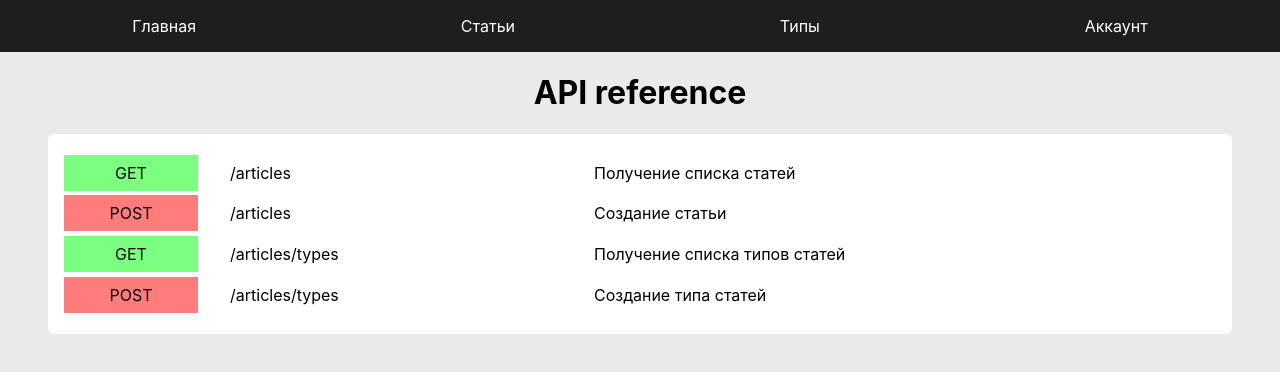
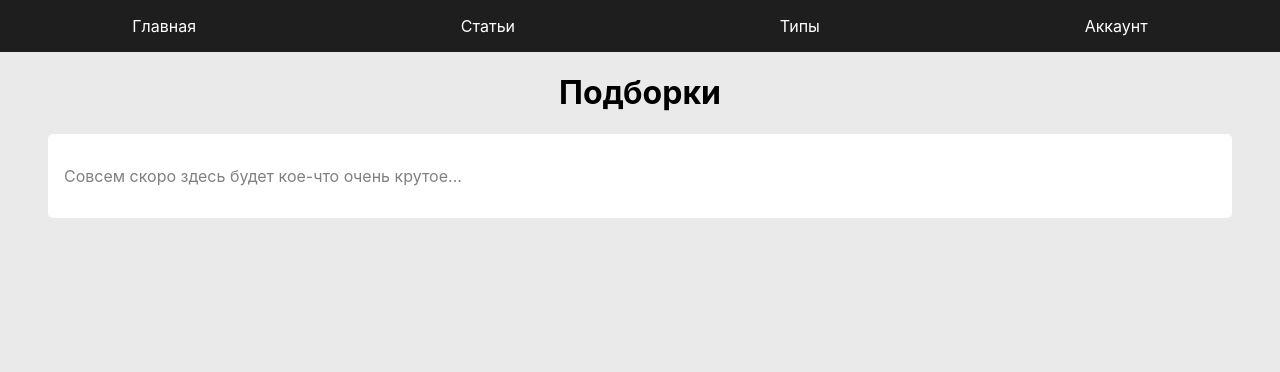
Before and after one commit to kachmazoff/study-helper-developer-front, a React (Create React App) app: page / in a window 1280 px wide. Shown: the top 372 px of the page. Built offline with nearby package versions, Linux system fonts and the light colour scheme.

Commit message:
Small fix

```diff
--- a/src/forms/ArticleForm/index.js
+++ b/src/forms/ArticleForm/index.js
@@ -17,11 +17,13 @@ function ArticleForm({ types, data, actionText, onSubmit }) {
 
   const onSelect = React.useCallback((event) => {
     const formCopy = { ...editableData }
-    formCopy.type = {
-      id: event.target.value
-    }
+
+    // formCopy.type = {
+    //   id: event.target.value
+    // }
+    formCopy.type = types.find(x => x.id == event.target.value)
     setEditableData(formCopy)
-  }, [editableData])
+  }, [editableData, types])
 
   const onChangeContent = React.useCallback((event) => {
     const formCopy = { ...editableData }
--- a/src/pages/Main/index.js
+++ b/src/pages/Main/index.js
@@ -8,10 +8,11 @@ import styles from './styles.module.css'
 function Main(props) {
   return (
     <div>
-      <h1>API reference</h1>
+      <h1>Подборки</h1>
 
       <main>
-        <ul className={styles.endpoints}>
+        <p style={{color: 'gray'}}>Совсем скоро здесь будет кое-что очень крутое...</p>
+        {/* <ul className={styles.endpoints}>
           {
             endpointsConfig.map((x, index) => {
               return (
@@ -21,7 +22,7 @@ function Main(props) {
               )
             })
           }
-        </ul>
+        </ul> */}
       </main>
     </div>
   )
--- a/src/services/commonApi.js
+++ b/src/services/commonApi.js
@@ -32,6 +32,6 @@ async function getQuery(endpoint) {
 }
 
 export {
-    postQuery,
-    getQuery,
+  postQuery,
+  getQuery,
 }
```
